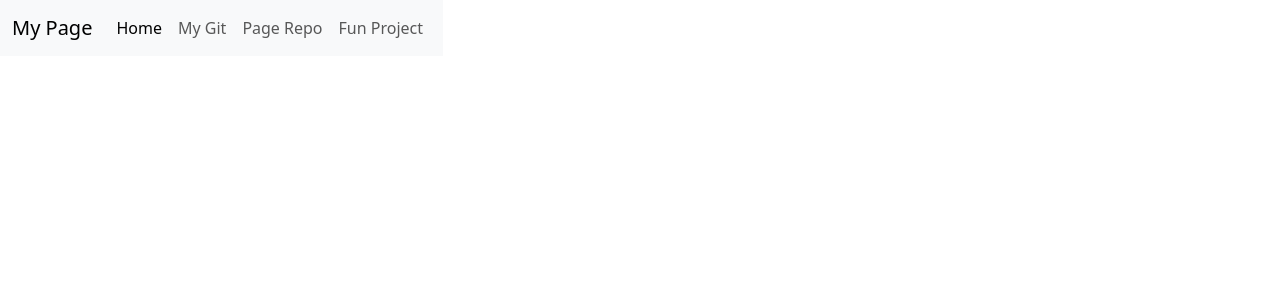
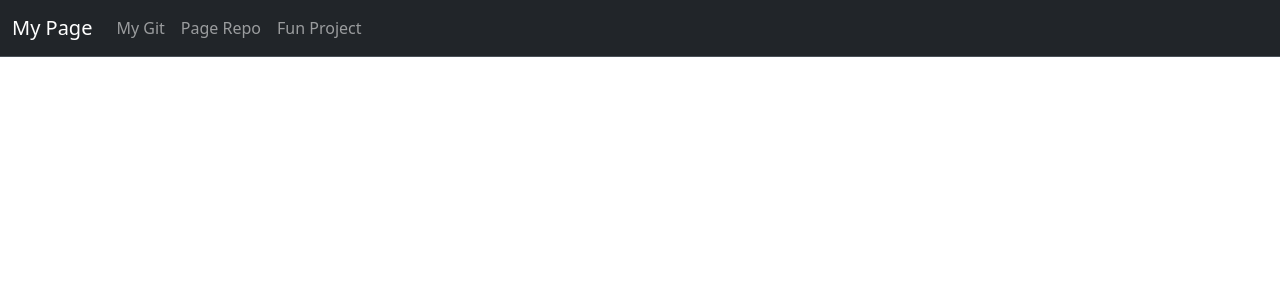
Before and after one commit to jack-sherick/page2, a React (Vite) app in the folder page2/: page / in a window 1280 px wide. Shown: the top 300 px of the page. Built offline with nearby package versions, Linux system fonts and the light colour scheme.

Commit message:
modified:   page2/src/error-page.jsx 	modified:   page2/src/index.css 	modified:   page2/src/routes/root.jsx 	new file:   page2/src/top-down/start.jsx 	modified:   page2/vite.config.js

```diff
--- a/page2/src/error-page.jsx
+++ b/page2/src/error-page.jsx
@@ -7,7 +7,7 @@ export default function ErrorPage() {
   return (
     <div id="error-page">
       <h1>This Page Doesn't Exist</h1>
-      <p>You took a wrong turn （＞人＜)</p>
+      <p>You took a wrong turn ___*( ￣皿￣)/#____</p>
       <p>
         <i>{error.statusText || error.message}</i>
       </p>
--- a/page2/src/index.css
+++ b/page2/src/index.css
@@ -32,8 +32,13 @@ body {
 }
 
 h1 {
+  padding: 20px;
   font-size: 3.2em;
   line-height: 1.1;
+}
+
+p {
+  padding: 20px;
 }
 
 button {
--- a/page2/src/routes/root.jsx
+++ b/page2/src/routes/root.jsx
@@ -1,19 +1,21 @@
 export default function Root() {
     return (
     <div>
-    <nav class="navbar navbar-expand-lg bg-body-tertiary">
+    <nav class="navbar navbar-expand-lg fixed-top bg-dark border-bottom border-bottom-dark" data-bs-theme="dark">
       <div class="container-fluid">
         <a class="navbar-brand" href="#">My Page</a>
+
         <button class="navbar-toggler" type="button" data-bs-toggle="collapse" data-bs-target="#navbarNavAltMarkup" aria-controls="navbarNavAltMarkup" aria-expanded="false" aria-label="Toggle navigation">
           <span class="navbar-toggler-icon"></span>
         </button>
+
         <div class="collapse navbar-collapse" id="navbarNavAltMarkup">
           <div class="navbar-nav">
-            <a class="nav-link active" aria-current="page" href="#">Home</a>
             <a class="nav-link" href="https://github.com/jack-sherick">My Git</a>
             <a class="nav-link" href="https://github.com/jack-sherick/page2">Page Repo</a>
             <a class="nav-link" href="./src/top-down/start.html">Fun Project</a>
           </div>
+
         </div>
       </div>
     </nav>
--- a/page2/vite.config.js
+++ b/page2/vite.config.js
@@ -3,7 +3,6 @@ import react from '@vitejs/plugin-react'
 // https://vitejs.dev/config/
 
 export default defineConfig({
-  base: "/page2/",
   plugins: [react()],
   build: {
     outDir: '../dist'
```
Also changed, not shown: page2/src/top-down/start.jsx (added).
